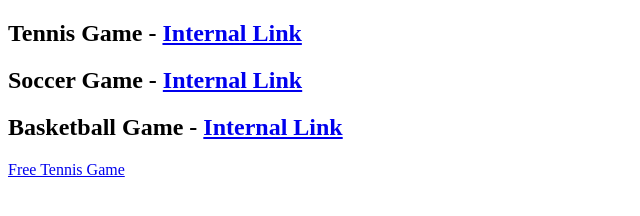
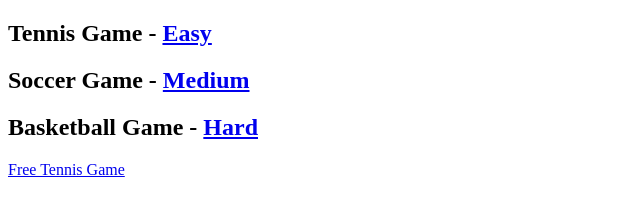
Before and after one commit to kkemper21/Links, a plain HTML site: page index.html in a window 1280 px wide. Shown: the whole page, without its empty margins (0-640 px from the left). Drawn offline with Linux system fonts and the light colour scheme.

Commit message:
Update index.html

```diff
--- a/index.html
+++ b/index.html
@@ -7,9 +7,9 @@
 <body>
 
 <!--give the path of the internal html file in href property-->
-<h2>Tennis Game  - <a href="internal.html">Internal Link</a></h2>
-<h2>Soccer Game - <a href="internal.html">Internal Link</a></h2>
-<h2>Basketball Game - <a href="internal.html">Internal Link</a></h2>
+<h2>Tennis Game  - <a href="internal.html">Easy</a></h2>
+<h2>Soccer Game - <a href="internal.html">Medium</a></h2>
+<h2>Basketball Game - <a href="internal.html">Hard</a></h2>
 
 
 <!-- external link-->
```
